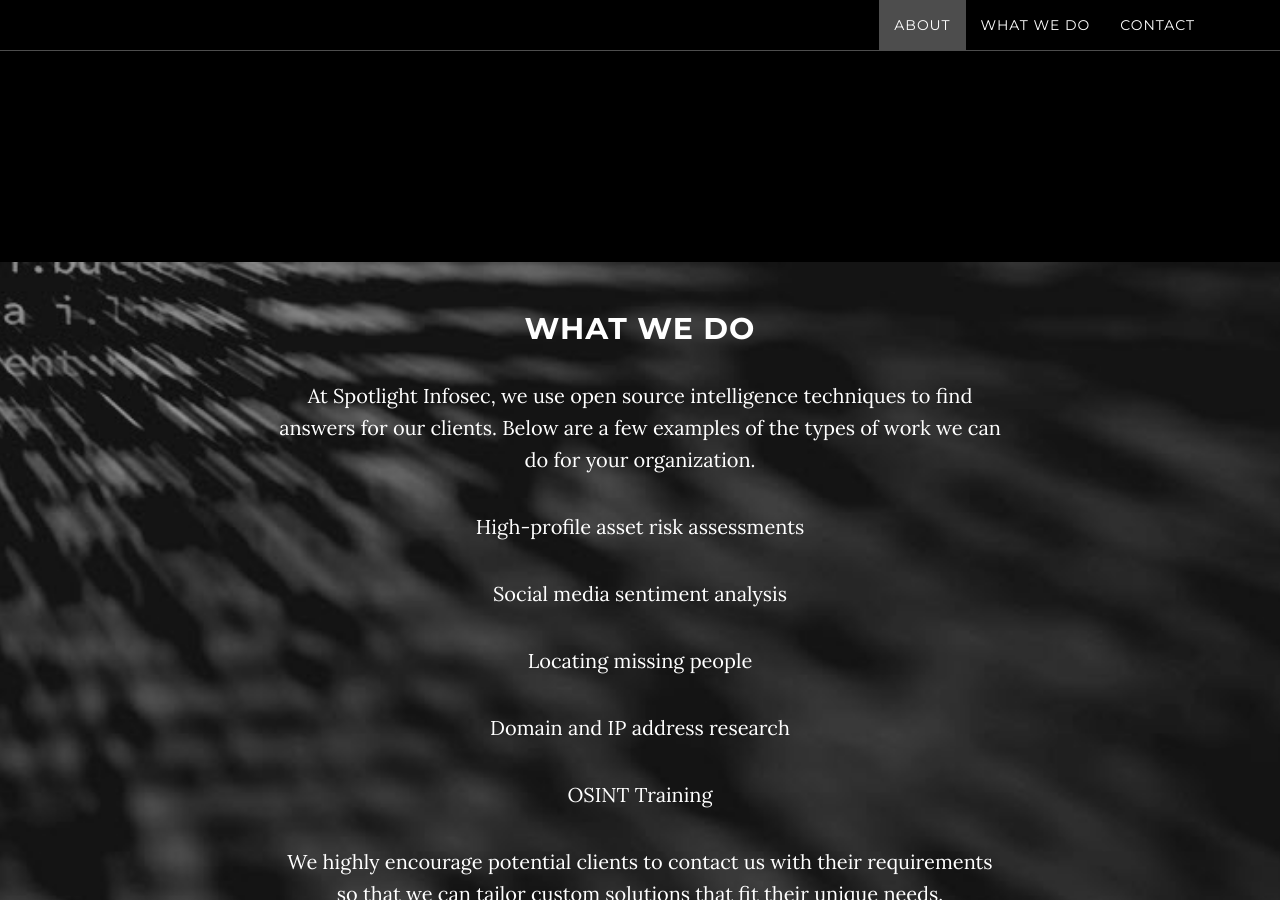
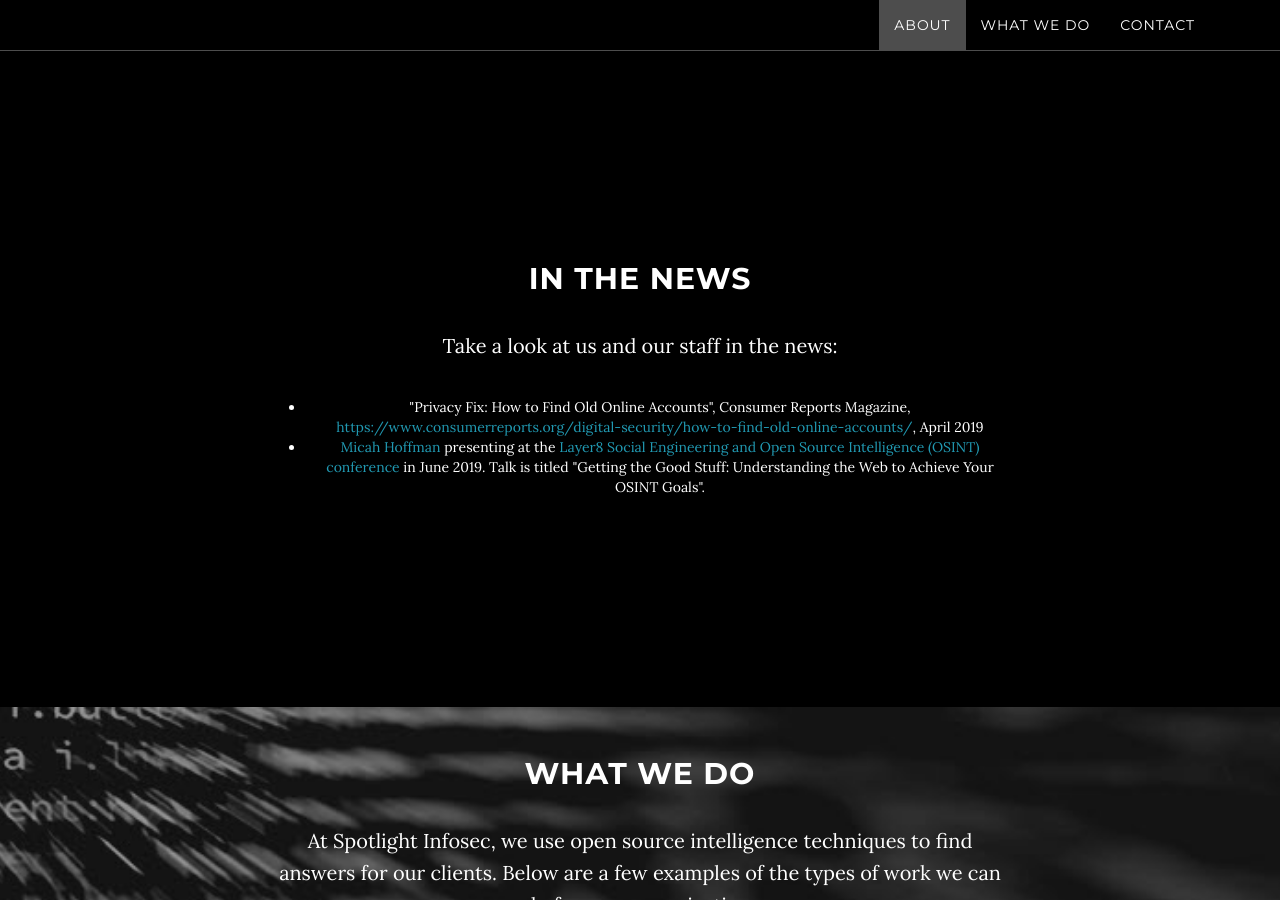
Before and after one commit to spotlightinfosec/spotlightinfosec.github.io, a Jekyll site: the page built from index.html, in a window 1280 px wide and 900 px high, scrolled down 1627 px. Built offline with Jekyll 4.4.1, drawn with Linux system fonts in a browser that asks for light colours.

Commit message:
adding news section

```diff
--- /dev/null
+++ b/_includes/news.html
@@ -0,0 +1,13 @@
+    <!-- News Section -->
+    <section id="about" class="container content-section text-center">
+        <div class="row">
+            <div class="col-lg-8 col-lg-offset-2">
+                <h2>In the News</h2>
+                <p>Take a look at us and our staff in the news:</p>
+                <ul>
+                    <li>"Privacy Fix: How to Find Old Online Accounts", Consumer Reports Magazine, <a href="https://www.consumerreports.org/digital-security/how-to-find-old-online-accounts/" target="_blank">https://www.consumerreports.org/digital-security/how-to-find-old-online-accounts/</a>, April 2019</li>
+                    <li><a href="https://twitter.com/webbreacher" target="_blank">Micah Hoffman</a> presenting at the <a href="https://layer8conference.com/presentations/" target="_blank">Layer8 Social Engineering and Open Source Intelligence (OSINT) conference</a> in June 2019. Talk is titled "Getting the Good Stuff: Understanding the Web to Achieve Your OSINT Goals".</li>
+                </ul>
+            </div>
+        </div>
+    </section>
--- a/_layouts/default.html
+++ b/_layouts/default.html
@@ -5,6 +5,7 @@
     {% include nav.html %}
     {% include header.html %}
     {% include about.html %}
+    {% include news.html %}
     {% include whatwedo.html %}
     {% include contact.html %}
     {% include footer.html %}
```
